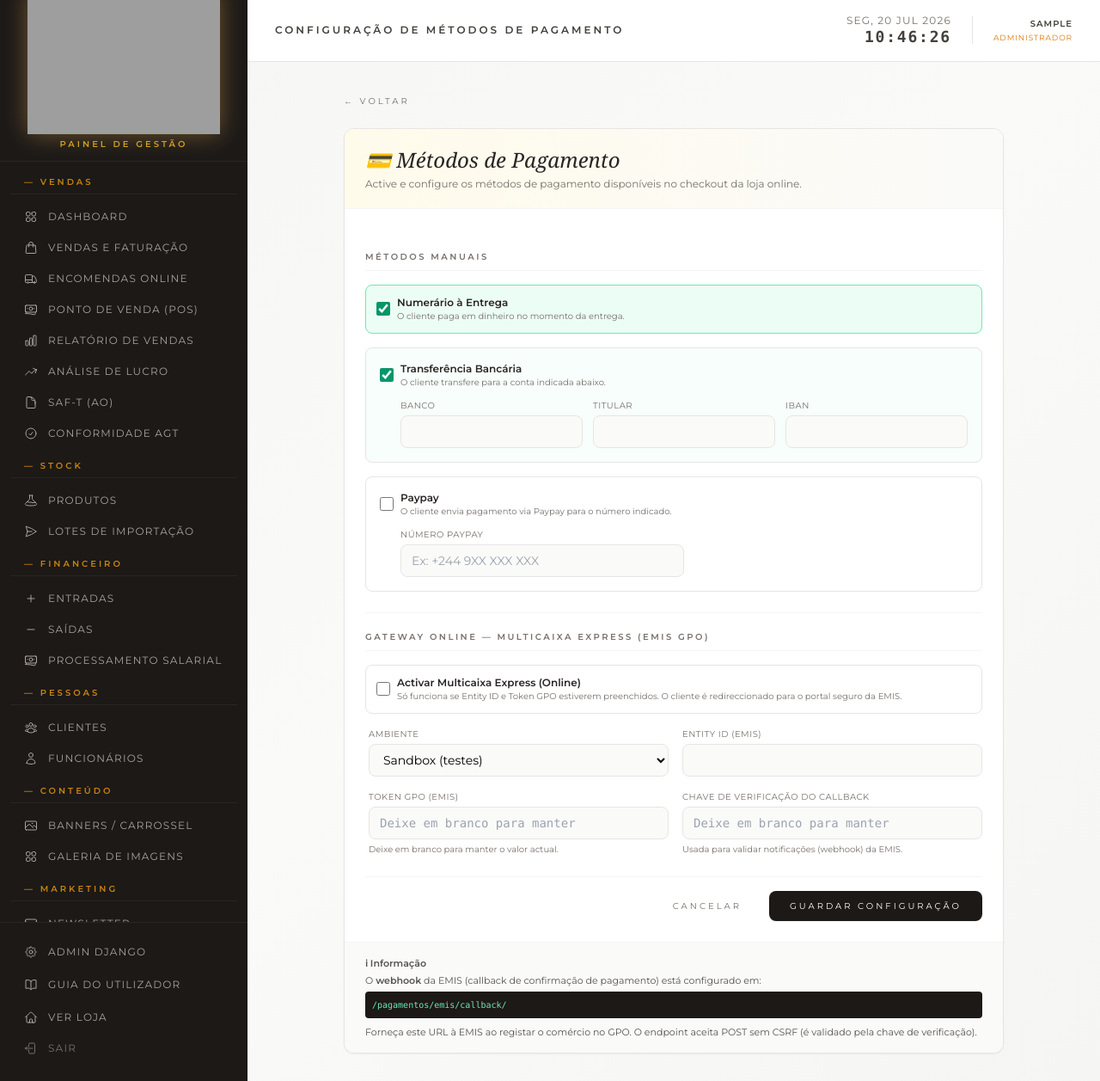
After one commit to IVANCSILVA/perfumariadp, a Django app: page /gestao/pagamentos/ in a window 1280 px wide. The commit adds this page. Shown: the whole page at 86% size. Run offline with Django 5.2, Linux system fonts and the light colour scheme; the visitor is signed in with stand-in values (Sample User, id 1); data comes from the database, SQL or seed files in the repository; data that the repository does not hold is empty; some libraries are stand-ins or nearby versions; some web fonts are replaced; grey boxes are pictures that could not be loaded.

Commit message:
Configurar métodos de pagamento: Transferência Bancária, Multicaixa Express e Paypay
- Substituir Unitel Money por Paypay em ConfiguracaoPagamento e Encomenda
- Adicionar selector de método de pagamento no checkout (encomendas.html)
- Criar template gestao/pagamentos_config.html para gestão de pagamentos
- Adicionar link 'Pagamentos' na sidebar da gestão
- Importar csrf_exempt para o webhook da EMIS
- Criar migração 0047 para novos campos de pagamento
- Integração EMIS GPO (emis_gateway.py) com criar_referencia e processar_callback
- Adicionar rotas para webhook EMIS e configuração de pagamentos

```diff
--- a/loja/templates/gestao/base.html
+++ b/loja/templates/gestao/base.html
@@ -278,6 +278,15 @@
                     </svg>
                     Cupões de Desconto
                 </a>
+
+                <a href="{% url 'gestao_pagamentos_config' %}"
+                   class="flex items-center gap-3 px-4 py-2.5 rounded text-xs uppercase tracking-widest transition-colors duration-150
+                          {% if active_page == 'pagamentos' %}bg-amber-800 text-white{% else %}text-stone-400 hover:bg-stone-800 hover:text-white{% endif %}">
+                    <svg class="w-4 h-4 flex-shrink-0" fill="none" viewBox="0 0 24 24" stroke="currentColor" stroke-width="1.5">
+                        <path stroke-linecap="round" stroke-linejoin="round" d="M2.25 8.25h19.5M2.25 9h19.5m-16.5 5.25h6m-6 2.25h3m-3.75 3h15a2.25 2.25 0 0 0 2.25-2.25V6.75A2.25 2.25 0 0 0 19.5 4.5h-15a2.25 2.25 0 0 0-2.25 2.25v10.5A2.25 2.25 0 0 0 4.5 19.5Z"/>
+                    </svg>
+                    Pagamentos
+                </a>
             </div>
             {% endif %}
 
--- /dev/null
+++ b/loja/templates/gestao/pagamentos_config.html
@@ -0,0 +1,163 @@
+{% extends 'gestao/base.html' %}
+{% block title %}Configurar Pagamentos{% endblock %}
+{% block page_title %}Configuração de Métodos de Pagamento{% endblock %}
+
+{% block content %}
+<div class="max-w-3xl mx-auto">
+
+    <a href="{% url 'gestao_promocoes' %}"
+       class="inline-flex items-center gap-1.5 text-[10px] uppercase tracking-[0.3em] text-stone-500 hover:text-stone-800 mb-6">
+        ← Voltar
+    </a>
+
+    {% if messages %}
+        <div class="mb-6 space-y-2">
+        {% for m in messages %}
+            <div class="px-4 py-3 rounded text-xs
+                {% if m.tags == 'success' %}bg-emerald-50 border border-emerald-200 text-emerald-800
+                {% elif m.tags == 'error' %}bg-red-50 border border-red-200 text-red-800
+                {% else %}bg-amber-50 border border-amber-200 text-amber-800{% endif %}">{{ m }}</div>
+        {% endfor %}
+        </div>
+    {% endif %}
+
+    <div class="bg-white border border-stone-200 rounded-xl shadow-sm overflow-hidden">
+
+        <div class="px-6 py-5 border-b border-stone-100 bg-gradient-to-r from-amber-50 to-stone-50">
+            <h2 class="font-serif italic text-2xl text-stone-800">💳 Métodos de Pagamento</h2>
+            <p class="text-xs text-stone-500 mt-1">Active e configure os métodos de pagamento disponíveis no checkout da loja online.</p>
+        </div>
+
+        <form method="POST" class="px-6 py-6 space-y-6">
+            {% csrf_token %}
+
+            <!-- Métodos manuais -->
+            <div class="space-y-4">
+                <p class="text-[10px] uppercase tracking-[0.25em] text-stone-500 font-semibold border-b border-stone-100 pb-2">Métodos Manuais</p>
+
+                <!-- Numerário -->
+                <label class="flex items-center gap-2 cursor-pointer p-3 border rounded-lg
+                    {% if config.aceitar_numerario %}border-emerald-300 bg-emerald-50{% else %}border-stone-200{% endif %}">
+                    <input type="checkbox" name="aceitar_numerario" class="w-4 h-4 accent-emerald-600" {% if config.aceitar_numerario %}checked{% endif %}>
+                    <div>
+                        <p class="text-xs font-semibold text-stone-800">Numerário à Entrega</p>
+                        <p class="text-[10px] text-stone-500">O cliente paga em dinheiro no momento da entrega.</p>
+                    </div>
+                </label>
+
+                <!-- Transferência Bancária -->
+                <div class="border border-stone-200 rounded-lg p-4 space-y-3
+                    {% if config.aceitar_transferencia %}border-emerald-300 bg-emerald-50/40{% endif %}">
+                    <label class="flex items-center gap-2 cursor-pointer">
+                        <input type="checkbox" name="aceitar_transferencia" class="w-4 h-4 accent-emerald-600" {% if config.aceitar_transferencia %}checked{% endif %}>
+                        <div>
+                            <p class="text-xs font-semibold text-stone-800">Transferência Bancária</p>
+                            <p class="text-[10px] text-stone-500">O cliente transfere para a conta indicada abaixo.</p>
+                        </div>
+                    </label>
+                    <div class="grid grid-cols-1 md:grid-cols-3 gap-3 pl-6">
+                        <div>
+                            <label class="block text-[10px] uppercase tracking-wider text-stone-500 mb-1">Banco</label>
+                            <input type="text" name="banco_nome" value="{{ config.banco_nome }}"
+                                   class="w-full px-3 py-2 text-sm bg-stone-50 border border-stone-200 rounded-lg focus:outline-none focus:border-amber-600 focus:bg-white transition">
+                        </div>
+                        <div>
+                            <label class="block text-[10px] uppercase tracking-wider text-stone-500 mb-1">Titular</label>
+                            <input type="text" name="banco_titular" value="{{ config.banco_titular }}"
+                                   class="w-full px-3 py-2 text-sm bg-stone-50 border border-stone-200 rounded-lg focus:outline-none focus:border-amber-600 focus:bg-white transition">
+                        </div>
+                        <div>
+                            <label class="block text-[10px] uppercase tracking-wider text-stone-500 mb-1">IBAN</label>
+                            <input type="text" name="banco_iban" value="{{ config.banco_iban }}"
+                                   class="w-full px-3 py-2 text-sm font-mono bg-stone-50 border border-stone-200 rounded-lg focus:outline-none focus:border-amber-600 focus:bg-white transition">
+                        </div>
+                    </div>
+                </div>
+
+                <!-- Paypay -->
+                <div class="border border-stone-200 rounded-lg p-4 space-y-3
+                    {% if config.aceitar_paypay %}border-emerald-300 bg-emerald-50/40{% endif %}">
+                    <label class="flex items-center gap-2 cursor-pointer">
+                        <input type="checkbox" name="aceitar_paypay" class="w-4 h-4 accent-emerald-600" {% if config.aceitar_paypay %}checked{% endif %}>
+                        <div>
+                            <p class="text-xs font-semibold text-stone-800">Paypay</p>
+                            <p class="text-[10px] text-stone-500">O cliente envia pagamento via Paypay para o número indicado.</p>
+                        </div>
+                    </label>
+                    <div class="pl-6">
+                        <label class="block text-[10px] uppercase tracking-wider text-stone-500 mb-1">Número Paypay</label>
+                        <input type="text" name="paypay_numero" value="{{ config.paypay_numero }}"
+                               placeholder="Ex: +244 9XX XXX XXX"
+                               class="w-full md:w-1/2 px-3 py-2 text-sm bg-stone-50 border border-stone-200 rounded-lg focus:outline-none focus:border-amber-600 focus:bg-white transition">
+                    </div>
+                </div>
+            </div>
+
+            <!-- Gateway Online (EMIS Multicaixa Express) -->
+            <div class="space-y-4 border-t border-stone-100 pt-5">
+                <p class="text-[10px] uppercase tracking-[0.25em] text-stone-500 font-semibold border-b border-stone-100 pb-2">Gateway Online — Multicaixa Express (EMIS GPO)</p>
+
+                <label class="flex items-center gap-2 cursor-pointer p-3 border rounded-lg
+                    {% if config.gateway_activo %}border-amber-300 bg-amber-50{% else %}border-stone-200{% endif %}">
+                    <input type="checkbox" name="gateway_activo" class="w-4 h-4 accent-amber-600" {% if config.gateway_activo %}checked{% endif %}>
+                    <div>
+                        <p class="text-xs font-semibold text-stone-800">Activar Multicaixa Express (Online)</p>
+                        <p class="text-[10px] text-stone-500">Só funciona se Entity ID e Token GPO estiverem preenchidos. O cliente é redireccionado para o portal seguro da EMIS.</p>
+                    </div>
+                </label>
+
+                <div class="grid grid-cols-1 md:grid-cols-2 gap-4 pl-1">
+                    <div>
+                        <label class="block text-[10px] uppercase tracking-wider text-stone-500 mb-1">Ambiente</label>
+                        <select name="emis_ambiente"
+                                class="w-full px-3 py-2 text-sm bg-stone-50 border border-stone-200 rounded-lg focus:outline-none focus:border-amber-600 focus:bg-white transition">
+                            <option value="sandbox" {% if config.emis_ambiente == 'sandbox' %}selected{% endif %}>Sandbox (testes)</option>
+                            <option value="producao" {% if config.emis_ambiente == 'producao' %}selected{% endif %}>Produção</option>
+                        </select>
+                    </div>
+                    <div>
+                        <label class="block text-[10px] uppercase tracking-wider text-stone-500 mb-1">Entity ID (EMIS)</label>
+                        <input type="text" name="emis_entity_id" value="{{ config.emis_entity_id }}"
+                               class="w-full px-3 py-2 text-sm font-mono bg-stone-50 border border-stone-200 rounded-lg focus:outline-none focus:border-amber-600 focus:bg-white transition">
+                    </div>
+                    <div>
+                        <label class="block text-[10px] uppercase tracking-wider text-stone-500 mb-1">Token GPO (EMIS)</label>
+                        <input type="password" name="emis_gpo_token" placeholder="{{ config.emis_gpo_token|yesno:'••••••••,Deixe em branco para manter' }}"
+                               class="w-full px-3 py-2 text-sm font-mono bg-stone-50 border border-stone-200 rounded-lg focus:outline-none focus:border-amber-600 focus:bg-white transition">
+                        <p class="text-[10px] text-stone-500 mt-1">Deixe em branco para manter o valor actual.</p>
+                    </div>
+                    <div>
+                        <label class="block text-[10px] uppercase tracking-wider text-stone-500 mb-1">Chave de Verificação do Callback</label>
+                        <input type="password" name="emis_callback_secret" placeholder="{{ config.emis_callback_secret|yesno:'••••••••,Deixe em branco para manter' }}"
+                               class="w-full px-3 py-2 text-sm font-mono bg-stone-50 border border-stone-200 rounded-lg focus:outline-none focus:border-amber-600 focus:bg-white transition">
+                        <p class="text-[10px] text-stone-500 mt-1">Usada para validar notificações (webhook) da EMIS.</p>
+                    </div>
+                </div>
+
+                {% if config.gateway_activo and not config.gateway_configurado %}
+                <div class="px-4 py-3 bg-amber-50 border border-amber-200 rounded-lg text-xs text-amber-800">
+                    ⚠ O gateway está activo mas faltam credenciais (Entity ID ou Token GPO). O Multicaixa Express não aparecerá no checkout até preencher ambos.
+                </div>
+                {% endif %}
+            </div>
+
+            <!-- Botões -->
+            <div class="flex items-center justify-end gap-3 pt-4 border-t border-stone-100">
+                <a href="{% url 'gestao_promocoes' %}"
+                   class="px-5 py-2.5 text-[10px] uppercase tracking-[0.3em] text-stone-500 hover:text-stone-800 transition">Cancelar</a>
+                <button type="submit"
+                        class="bg-stone-900 hover:bg-stone-800 text-white text-[10px] uppercase tracking-[0.3em] px-6 py-2.5 rounded-lg shadow-sm transition">
+                    Guardar Configuração
+                </button>
+            </div>
+        </form>
+
+        <div class="px-6 py-4 bg-stone-50 border-t border-stone-100 text-[11px] text-stone-600">
+            <p class="font-semibold mb-1">ℹ Informação</p>
+            <p>O <strong>webhook</strong> da EMIS (callback de confirmação de pagamento) está configurado em:</p>
+            <pre class="mt-1 p-2 bg-stone-900 text-emerald-300 rounded text-[10px] overflow-x-auto">/pagamentos/emis/callback/</pre>
+            <p class="mt-2">Forneça este URL à EMIS ao registar o comércio no GPO. O endpoint aceita POST sem CSRF (é validado pela chave de verificação).</p>
+        </div>
+    </div>
+</div>
+{% endblock %}
--- a/loja/urls.py
+++ b/loja/urls.py
@@ -14,6 +14,7 @@ urlpatterns = [
     path('promocao/<slug:slug>/', views.promocao_publica, name='promocao_publica'),
     path('encomendas/', views.encomendas, name='encomendas'),
     path('encomendas/sucesso/', views.encomenda_sucesso, name='encomenda_sucesso'),
+    path('pagamentos/emis/callback/', views.pagamento_emis_callback, name='pagamento_emis_callback'),
     path('galeria/', views.galeria, name='galeria'),
     path('fidelidade/', views.fidelidade, name='fidelidade'),
     path('contactos/', views.contactos, name='contactos'),
@@ -91,6 +92,7 @@ urlpatterns = [
     path('gestao/promocoes/<int:pk>/apagar/', views.gestao_promocao_apagar, name='gestao_promocao_apagar'),
     path('gestao/promocoes/<int:pk>/toggle/', views.gestao_promocao_toggle, name='gestao_promocao_toggle'),
     path('gestao/aniversarios/config/', views.gestao_aniversarios_config, name='gestao_aniversarios_config'),
+    path('gestao/pagamentos/', views.gestao_pagamentos_config, name='gestao_pagamentos_config'),
     path('gestao/aniversarios/<str:tipo>/<int:pk>/enviar/', views.gestao_aniversariante_enviar, name='gestao_aniversariante_enviar'),
     path('gestao/api/barcode/', views.gestao_api_barcode, name='gestao_api_barcode'),
     path('gestao/guia/', views.gestao_guia, name='gestao_guia'),
--- a/loja/views.py
+++ b/loja/views.py
@@ -79,7 +79,7 @@ from django.http import JsonResponse, HttpResponse
 from django.utils import timezone
 from django.utils.text import slugify
 from django.db.models import Sum, Count, Q
-from .models import Encomenda, ItemEncomenda, Produto, Cliente, Funcionario, Categoria, MovimentoCaixa, VisitaSite, NewsletterInscricao, MovimentoStock, Promocao, PagamentoSalario, LoteImportacao, ItemLoteImportacao, Banner, ImagemGaleria, Cupao
+from .models import Encomenda, ItemEncomenda, Produto, Cliente, Funcionario, Categoria, MovimentoCaixa, VisitaSite, NewsletterInscricao, MovimentoStock, Promocao, PagamentoSalario, LoteImportacao, ItemLoteImportacao, Banner, ImagemGaleria, Cupao, ConfiguracaoPagamento
 from .forms import NewsletterInscricaoForm
 
 logger = logging.getLogger(__name__)
@@ -87,6 +87,7 @@ logger = logging.getLogger(__name__)
 # Newsletter - Cadastro de e-mails
 # ---------------------------------------------------------------------------
 from django.views.decorators.http import require_POST
+from django.views.decorators.csrf import csrf_exempt
 
 @require_POST
 def newsletter_inscrever(request):
@@ -338,6 +339,7 @@ def promocao_publica(request, slug):
 
 def encomendas(request):
     import json
+    config_pagamento = ConfiguracaoPagamento.get_solo()
     if request.method == 'POST':
         nome = request.POST.get('nome', '').strip()
         telefone = request.POST.get('telefone', '').strip()
@@ -348,11 +350,17 @@ def encomendas(request):
 
         if not nome or not telefone:
             messages.error(request, 'Nome e telefone são obrigatórios.')
-            return render(request, 'loja/encomendas.html', {'form_data': request.POST})
+            return render(request, 'loja/encomendas.html', {'form_data': request.POST, 'config_pagamento': config_pagamento})
 
         forma_pag = request.POST.get('forma_pagamento', 'avista')
         if forma_pag not in ('avista', 'parcelado'):
             forma_pag = 'avista'
+
+        metodos_validos = [m[0] for m in config_pagamento.metodos_disponiveis()]
+        metodo_pag = request.POST.get('metodo_pagamento', 'numerario')
+        if metodo_pag not in metodos_validos:
+            messages.error(request, 'Método de pagamento inválido ou indisponível.')
+            return render(request, 'loja/encomendas.html', {'form_data': request.POST, 'config_pagamento': config_pagamento})
 
         # Cupão de desconto
         cupao_codigo = request.POST.get('cupao_codigo', '').strip().upper()
@@ -378,6 +386,7 @@ def encomendas(request):
                 notas=notas,
                 origem='online',
                 forma_pagamento=forma_pag,
+                metodo_pagamento=metodo_pag,
                 status='em_curso',
             )
 
@@ -427,6 +436,20 @@ def encomendas(request):
                 encomenda.save(update_fields=['notas'])
 
         request.session['ultima_encomenda_id'] = encomenda.pk
+
+        # Pagamento online (Multicaixa Express via EMIS GPO)
+        if metodo_pag == 'multicaixa_express':
+            from .services import emis_gateway
+            try:
+                redirect_url = emis_gateway.criar_referencia(encomenda)
+                return redirect(redirect_url)
+            except emis_gateway.GatewayIndisponivel as exc:
+                messages.warning(
+                    request,
+                    f'{exc} A sua encomenda #{encomenda.pk} foi registada — entraremos em contacto para combinar o pagamento.'
+                )
+                return redirect('encomenda_sucesso')
+
         return redirect('encomenda_sucesso')
 
     else:
@@ -437,11 +460,35 @@ def encomendas(request):
         except (json.JSONDecodeError, ValueError):
             carrinho = []
 
-        return render(request, 'loja/encomendas.html', {'itens': carrinho})
+        return render(request, 'loja/encomendas.html', {'itens': carrinho, 'config_pagamento': config_pagamento})
 
 def encomenda_sucesso(request):
     encomenda_id = request.session.pop('ultima_encomenda_id', None)
     return render(request, 'loja/encomenda_sucesso.html', {'encomenda_id': encomenda_id})
+
+
+@csrf_exempt
+@require_POST
+def pagamento_emis_callback(request):
+    """Endpoint de notificação (webhook) do gateway EMIS Multicaixa Express (GPO).
+
+    A EMIS chama este URL para informar o resultado do pagamento de uma
+    referência criada em `loja.services.emis_gateway.criar_referencia()`.
+    Ver esse módulo para notas sobre o formato exacto do payload, que deve
+    ser confirmado com a documentação oficial da EMIS.
+    """
+    import json as _json
+    from .services import emis_gateway
+
+    try:
+        dados = _json.loads(request.body or b'{}')
+    except (ValueError, TypeError):
+        dados = request.POST.dict()
+
+    encomenda = emis_gateway.processar_callback(dados)
+    if encomenda and encomenda.status_pagamento_gateway == 'pago':
+        logger.info('Pagamento EMIS confirmado para a encomenda #%s.', encomenda.pk)
+    return HttpResponse(status=200)
 
 def galeria(request):
     imagens = ImagemGaleria.objects.filter(activo=True).order_by('ordem', '-criado_em')
@@ -2565,6 +2612,52 @@ def gestao_aniversarios_config(request):
 
 @staff_member_required(login_url='/gestao/login/')
 @_block_operador
+def gestao_pagamentos_config(request):
+    """Configuração dos métodos de pagamento aceites na loja online:
+    métodos manuais (numerário, transferência, Paypay) e as
+    credenciais do gateway Multicaixa Express (EMIS GPO)."""
+    config = ConfiguracaoPagamento.get_solo()
+    if request.method == 'POST':
+        config.aceitar_numerario = request.POST.get('aceitar_numerario') == 'on'
+        config.aceitar_transferencia = request.POST.get('aceitar_transferencia') == 'on'
+        config.banco_nome = (request.POST.get('banco_nome') or '').strip()
+        config.banco_titular = (request.POST.get('banco_titular') or '').strip()
+        config.banco_iban = (request.POST.get('banco_iban') or '').strip()
+        config.aceitar_paypay = request.POST.get('aceitar_paypay') == 'on'
+        config.paypay_numero = (request.POST.get('paypay_numero') or '').strip()
+
+        config.gateway_activo = request.POST.get('gateway_activo') == 'on'
+        config.emis_ambiente = request.POST.get('emis_ambiente', 'sandbox')
+        if config.emis_ambiente not in ('sandbox', 'producao'):
+            config.emis_ambiente = 'sandbox'
+        config.emis_entity_id = (request.POST.get('emis_entity_id') or '').strip()
+        novo_token = (request.POST.get('emis_gpo_token') or '').strip()
+        if novo_token:
+            config.emis_gpo_token = novo_token
+        novo_secret = (request.POST.get('emis_callback_secret') or '').strip()
+        if novo_secret:
+            config.emis_callback_secret = novo_secret
+
+        if not any([config.aceitar_numerario, config.aceitar_transferencia,
+                    config.aceitar_paypay, config.gateway_configurado]):
+            messages.error(request, 'Deve manter pelo menos um método de pagamento activo.')
+            return render(request, 'gestao/pagamentos_config.html', {
+                'active_page': 'pagamentos',
+                'config': config,
+            })
+
+        config.save()
+        messages.success(request, 'Configuração de pagamentos actualizada.')
+        return redirect('gestao_pagamentos_config')
+
+    return render(request, 'gestao/pagamentos_config.html', {
+        'active_page': 'pagamentos',
+        'config': config,
+    })
+
+
+@staff_member_required(login_url='/gestao/login/')
+@_block_operador
 def gestao_aniversariante_enviar(request, tipo, pk):
     """Envia felicitação manual a um cliente ou funcionário (botão 'Enviar agora')."""
     from .models import Cliente, Funcionario, ConfigAniversario
```
Also changed, not shown: loja/models.py (+112 -0 lines), loja/services/emis_gateway.py (added, +128 -0 lines), loja/templates/loja/encomendas.html (+29 -0 lines), loja/migrations/0047_paypay_substituir_unitel_money.py (added), loja/services/__init__.py (added).
